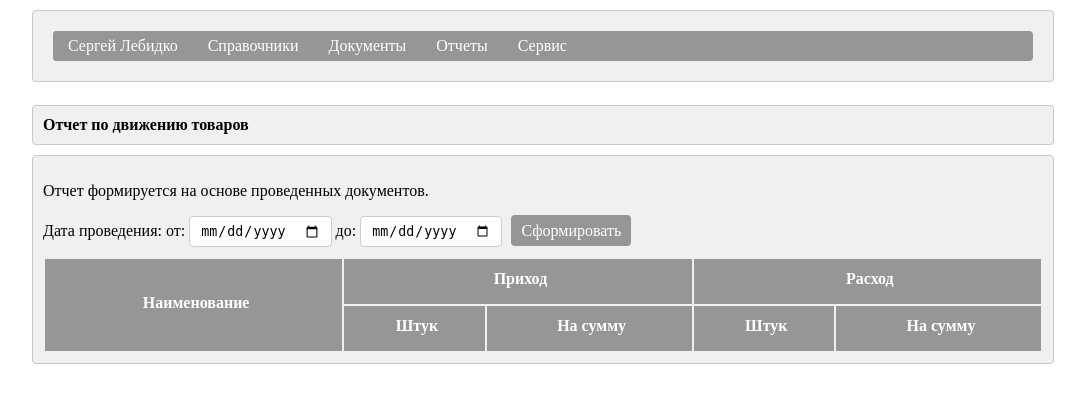
After one commit to SergeyLebidko/MiniStorage, a Django app: page /products_report/ in a window 1280 px wide. The commit adds this page. Shown: the top 403 px of the page, without its empty margins (97-1182 px from the left). Run offline with Django 3.2, Linux system fonts and the light colour scheme; a user stored in the database is signed in; lists and menus that the app fills with data are empty; some libraries are stand-ins or nearby versions.

Commit message:
Начата работа над отчетом по движению товаров

```diff
--- a/api/urls.py
+++ b/api/urls.py
@@ -2,8 +2,7 @@ from django.urls import path
 from rest_framework import routers
 from .views import ProductViewSet, ContractorViewSet, OperationViesSet, StorageItemViewSet, DocumentViewSet, \
     DocumentItemViewSet, contractor_categories, apply_document, unapply_document, remove_marked_objects, \
-    import_products, consolidated_report
-
+    import_products, consolidated_report, products_report
 
 app_name = 'api'
 
@@ -13,7 +12,8 @@ urlpatterns = [
     path('unapply_document/<int:document_id>/', unapply_document, name='unapply_document'),
     path('remove_marked_objects/', remove_marked_objects, name='remove_marked_objects'),
     path('import_products/', import_products, name='import_products'),
-    path('consolidated_report/', consolidated_report, name='consolidated_report')
+    path('consolidated_report/', consolidated_report, name='consolidated_report'),
+    path('products_report/', products_report, name='products_report')
 ]
 
 router = routers.SimpleRouter()
--- a/main/static/main/buttons.css
+++ b/main/static/main/buttons.css
@@ -25,6 +25,10 @@ input[type=submit]:hover, input[type=submit]:focus {
     background: RGB(80, 75, 200);
 }
 
+.span-button:active {
+    background: RGB(80, 75, 255);
+}
+
 .anchor-button {
     text-decoration: none;
     background-color: RGB(150, 150, 150);
--- a/main/templates/main/index.html
+++ b/main/templates/main/index.html
@@ -72,6 +72,11 @@
                         </li>
                         <li>
                             <span>
+                                <a href="{% url 'main:products_report' %}">Отчет по движению товаров</a>
+                            </span>
+                        </li>
+                        <li>
+                            <span>
                                 <a href="{% url 'main:products_to_xls' %}">Список товаров (XLS)</a>
                             </span>
                         </li>
--- /dev/null
+++ b/main/templates/main/products_report.html
@@ -0,0 +1,53 @@
+{% extends 'main/index.html' %}
+{% load static %}
+
+{% block content %}
+    <div class="basic-div content-div"><strong>Отчет по движению товаров</strong></div>
+    <div class="basic-div content-div" id="content-div">
+        <div class="operation-div">
+            <p>
+                Отчет формируется на основе проведенных документов.
+            </p>
+            Дата проведения:
+            от: <input type="date" name="dt-start" id="dt-start">
+            до: <input type="date" name="dt-end" id="dt-end">
+            <span class="span-button" id="generate-report">Сформировать</span>
+        </div>
+        <table class="content-table">
+            <tr>
+                <th rowspan="2">Наименование</th>
+                <th colspan="2">Приход</th>
+                <th colspan="2">Расход</th>
+            </tr>
+            <tr>
+                <th>Штук</th>
+                <th>На сумму</th>
+                <th>Штук</th>
+                <th>На сумму</th>
+            </tr>
+        </table>
+    </div>
+{% endblock %}
+
+{% block scripts %}
+    <script>
+        const apiProductsReportURL = "/api/products_report/";
+
+        $("#generate-report").click(() => {
+            $.ajax(apiProductsReportURL, {
+                "method": "GET",
+                "dataType": "json",
+                "data": {
+                    "dt_start": $("#dt-start").val(),
+                    "dt_end": $("dt-end").val()
+                },
+                "success": function (data) {
+                    console.log(data);
+                },
+                "error": function (jqXHR) {
+                    showAjaxError(jqXHR);
+                }
+            });
+        });
+    </script>
+{% endblock scripts %}
--- a/main/urls.py
+++ b/main/urls.py
@@ -1,6 +1,6 @@
 from django.urls import path
 from .views import index, products, contractors, documents, operations, storage_items, products_to_xls, \
-    contractors_to_xls, remove_marked_objects, import_products, consolidated_report
+    contractors_to_xls, remove_marked_objects, import_products, consolidated_report, products_report
 
 app_name = 'main'
 
@@ -15,5 +15,6 @@ urlpatterns = [
     path('contractors_to_xls/', contractors_to_xls, name='contractors_to_xls'),
     path('remove_marked_objects/', remove_marked_objects, name='remove_marked_objects'),
     path('import_products/', import_products, name='import_products'),
-    path('consolidated_report/', consolidated_report, name='consolidated_report')
+    path('consolidated_report/', consolidated_report, name='consolidated_report'),
+    path('products_report/', products_report, name='products_report')
 ]
--- a/main/views.py
+++ b/main/views.py
@@ -102,3 +102,8 @@ def import_products(request):
 @login_required(login_url='login')
 def consolidated_report(request):
     return render(request, 'main/consolidated_report.html', context={})
+
+
+@login_required(login_url='login')
+def products_report(request):
+    return render(request, 'main/products_report.html', context={})
```
Also changed, not shown: api/views.py (+47 -0 lines), db.sqlite3.
